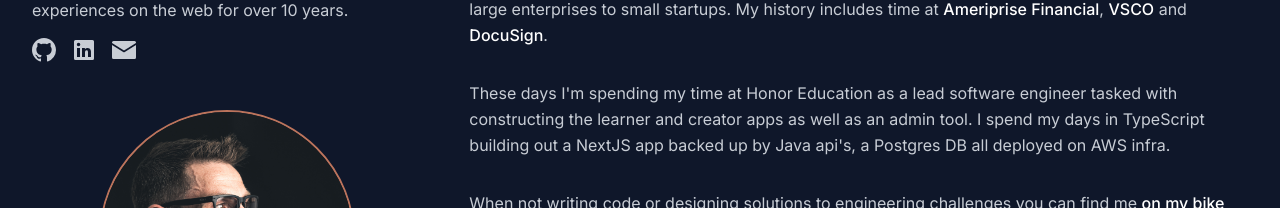
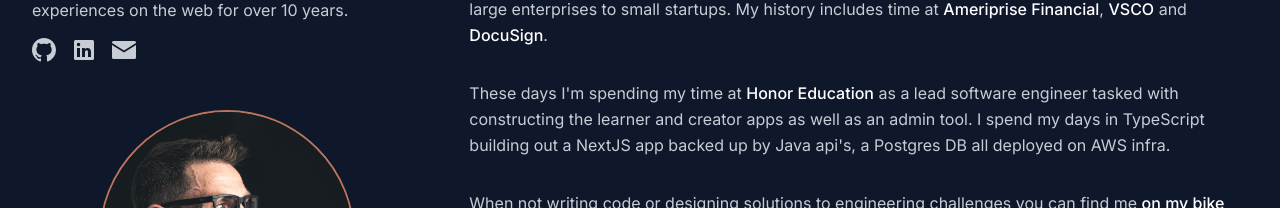
Before and after one commit to gobriansteele/briansteeledotdev, a Next.js app: page / in a window 1280 px wide. Shown: the part 146-354 px from the top of the page. Built offline with nearby package versions, Linux system fonts and the light colour scheme.

Commit message:
experience card update

```diff
--- a/src/components/About.tsx
+++ b/src/components/About.tsx
@@ -38,11 +38,18 @@
           .
         </p>
         <p>
-          These days I&#39;m spending my time at Honor Education as a lead
-          software engineer tasked with constructing the learner and creator
-          apps as well as an admin tool. I spend my days in TypeScript building
-          out a NextJS app backed up by Java api&#39;s, a Postgres DB all
-          deployed on AWS infra.
+          These days I&#39;m spending my time at{' '}
+          <a
+            href="https://honor.education"
+            target="_blank"
+            className="font-medium text-white"
+          >
+            Honor Education
+          </a>{' '}
+          as a lead software engineer tasked with constructing the learner and
+          creator apps as well as an admin tool. I spend my days in TypeScript
+          building out a NextJS app backed up by Java api&#39;s, a Postgres DB
+          all deployed on AWS infra.
         </p>
         <p>
           When not writing code or designing solutions to engineering challenges
--- a/src/components/ExperienceCard.tsx
+++ b/src/components/ExperienceCard.tsx
@@ -1,3 +1,8 @@
+'use client'
+
+import { useEffect } from 'react'
+import { useInView, useAnimate } from 'framer-motion'
+
 type Props = {
   startDate: string
   endDate: string
@@ -13,10 +18,26 @@
   company,
   role,
   tags,
+
   description,
 }: Props) {
+  const [scope, animate] = useAnimate()
+
+  const isInView = useInView(scope, {
+    once: true,
+  })
+
+  useEffect(() => {
+    if (isInView) {
+      animate([['div', { opacity: [0, 1] }, { duration: 0.9, delay: 0.3 }]])
+    }
+  }, [isInView, animate])
+
   return (
-    <div className="flex flex-col md:flex gap-6 max-w-xl  hover:bg-santa-gray/10 duration-500 transition-colors md:p-4 rounded-md cursor-pointer">
+    <div
+      ref={scope}
+      className="flex flex-col md:flex gap-6 max-w-xl  hover:bg-santa-gray/10 duration-500 transition-colors md:p-4 rounded-md cursor-pointer"
+    >
       <div className="w-full md:w-1/4">
         <p className="uppercase text-sm font-semibold">{`${startDate}-${endDate}`}</p>
       </div>
```
